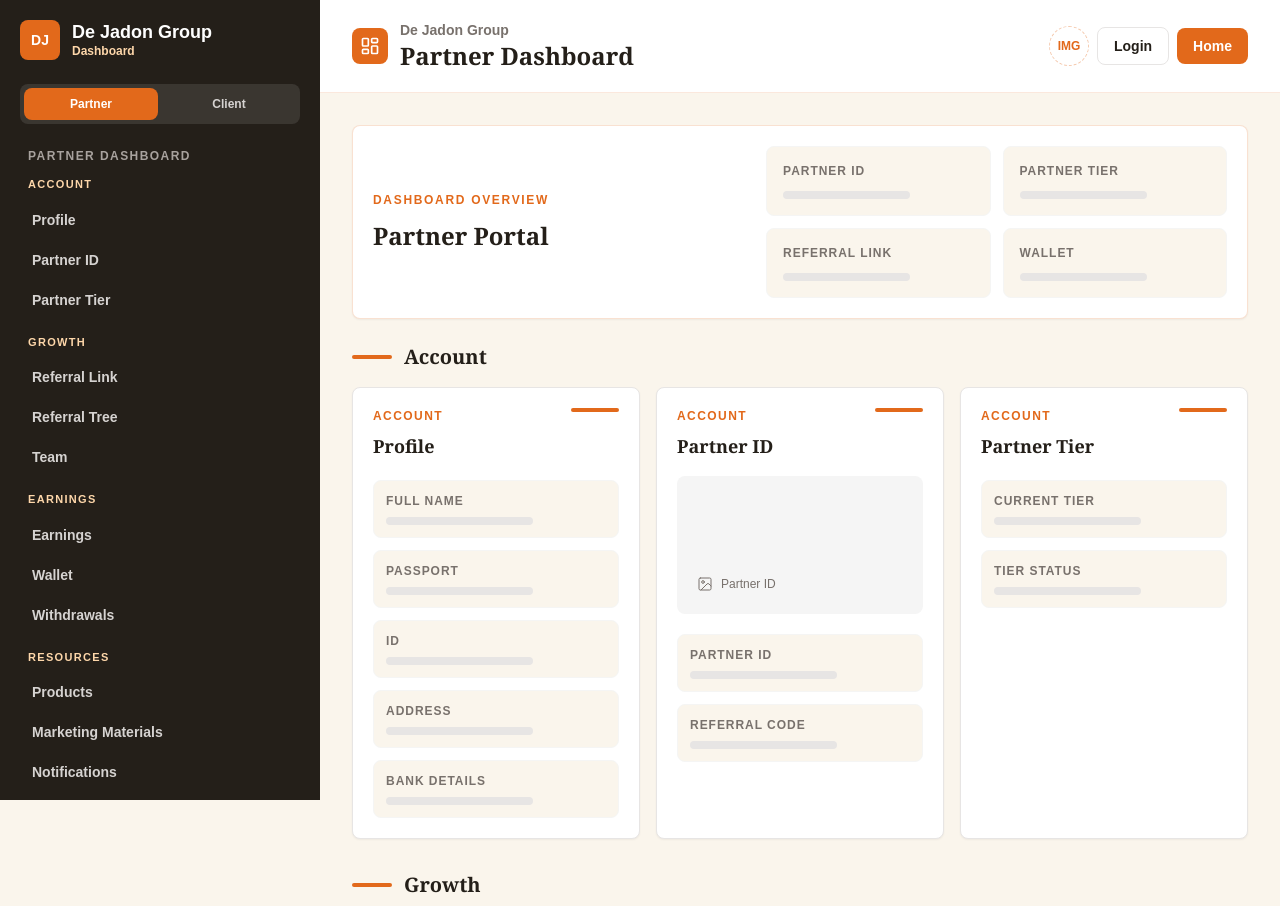
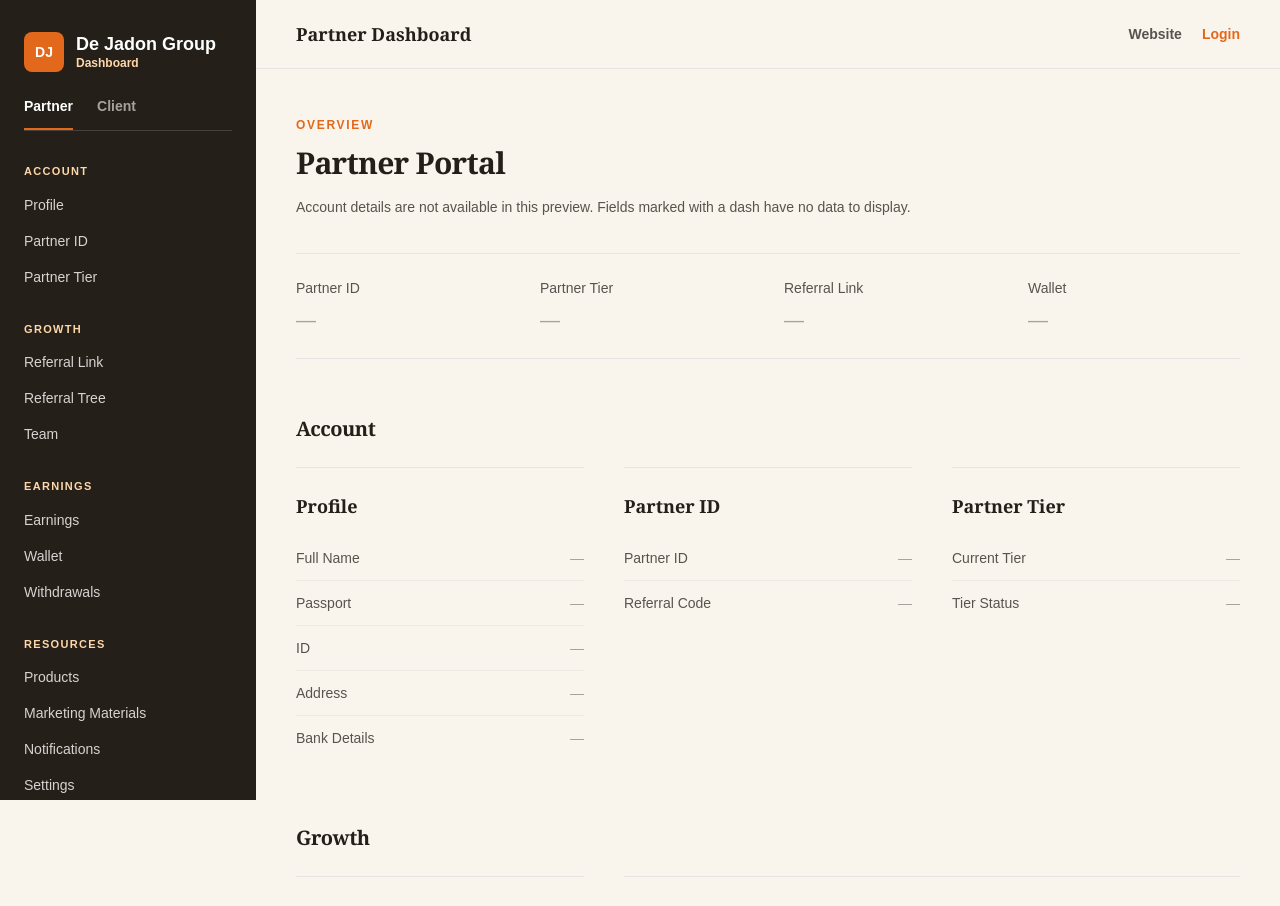
Before and after one commit to Emiloart/Dejadongroup, a Next.js app: page /dashboard/partner in a window 1280 px wide. Shown: the top 906 px of the page. Built offline with nearby package versions, Linux system fonts and the light colour scheme.

Commit message:
style: simplify dashboard preview panels

```diff
--- a/src/app/dashboard/[role]/page.tsx
+++ b/src/app/dashboard/[role]/page.tsx
@@ -1,7 +1,7 @@
 import { notFound } from "next/navigation";
 import { DashboardCard } from "@/components/dashboard-card";
 import { DashboardLayout } from "@/components/dashboard-layout";
-import { dashboardHighlights, dashboardSections, validDashboardRoles } from "@/lib/site-data";
+import { dashboardHighlights, dashboardSections, validDashboardRoles } from "@/lib/dashboard-data";
 import type { DashboardRole } from "@/types/site";
 
 type DashboardPageProps = {
@@ -28,35 +28,34 @@ export default function DashboardPage({ params }: DashboardPageProps) {
 
   return (
     <DashboardLayout role={params.role}>
-      <section className="mb-6 rounded-card border border-orangeAction/20 bg-white p-5 shadow-sm">
-        <div className="grid gap-4 lg:grid-cols-[0.9fr_1.1fr] lg:items-center">
-          <div>
-            <p className="text-xs font-bold uppercase tracking-[0.14em] text-orangeAction">Dashboard Overview</p>
-            <h2 className="mt-3 text-2xl font-semibold text-ink">
+      <section className="mb-14" aria-labelledby="dashboard-overview">
+        <p className="text-xs font-bold uppercase tracking-[0.14em] text-orangeAction">Overview</p>
+        <h2 id="dashboard-overview" className="mt-3 text-3xl font-semibold tracking-tight text-ink">
           {params.role === "partner" ? "Partner Portal" : "Client Portal"}
         </h2>
-          </div>
-          <div className="grid gap-3 sm:grid-cols-2">
+        <p className="mt-3 max-w-2xl text-sm leading-7 text-stone-600">
+          Account details are not available in this preview. Fields marked with a dash have no data to display.
+        </p>
+        <dl className="mt-8 grid grid-cols-2 gap-x-8 gap-y-6 border-y border-stone-200 py-6 xl:grid-cols-4">
           {highlights.map((highlight) => (
-              <div key={highlight} className="rounded-card border border-stone-100 bg-warm p-4">
-                <p className="text-xs font-bold uppercase tracking-[0.08em] text-stone-500">{highlight}</p>
-                <div className="mt-3 h-2 w-2/3 rounded-full bg-stone-200" />
+            <div key={highlight}>
+              <dt className="text-sm text-stone-600">{highlight}</dt>
+              <dd className="mt-2 text-xl text-stone-400">
+                <span aria-hidden="true">—</span>
+                <span className="sr-only">Not available</span>
+              </dd>
             </div>
           ))}
-          </div>
-        </div>
+        </dl>
       </section>
 
-      <div className="grid gap-8">
+      <div className="grid gap-10">
         {sections.map((section) => (
-          <section key={section.label} aria-labelledby={cardId(section.label)}>
-            <div className="mb-4 flex items-center gap-3">
-              <div className="h-1 w-10 rounded-full bg-orangeAction" />
-              <h2 id={cardId(section.label)} className="text-xl font-semibold text-ink">
+          <section key={section.label} aria-labelledby={`section-${cardId(section.label)}`}>
+            <h2 id={`section-${cardId(section.label)}`} className="mb-6 scroll-mt-8 text-xl font-semibold tracking-tight text-ink">
               {section.label}
             </h2>
-            </div>
-            <div className="grid gap-4 md:grid-cols-2 xl:grid-cols-3">
+            <div className="grid gap-x-10 gap-y-2 md:grid-cols-2 xl:grid-cols-3">
               {section.items.map((card) => (
                 <DashboardCard key={card.title} card={card} id={cardId(card.title)} />
               ))}
--- a/src/components/dashboard-card.tsx
+++ b/src/components/dashboard-card.tsx
@@ -1,5 +1,3 @@
-import { ImageCanvas } from "@/components/image-canvas";
-import { ContentSlot } from "@/components/content-slot";
 import type { DashboardCard as DashboardCardType } from "@/types/site";
 
 type DashboardCardProps = {
@@ -11,40 +9,26 @@ export function DashboardCard({ card, id }: DashboardCardProps) {
   return (
     <article
       id={id}
-      className={`scroll-mt-28 rounded-card border border-stone-200 bg-white p-5 shadow-sm transition hover:-translate-y-1 hover:shadow-md ${
+      className={`scroll-mt-24 border-t border-stone-200 py-6 ${
         card.wide ? "lg:col-span-2" : ""
       }`}
     >
-      <div className="mb-4 flex items-start justify-between gap-4">
-        <div>
-          <p className="text-xs font-bold uppercase tracking-[0.12em] text-orangeAction">{card.group}</p>
-          <h2 className="mt-2 text-lg font-semibold text-ink">{card.title}</h2>
-        </div>
-        <div className="h-1 w-12 rounded-full bg-orangeAction" />
-      </div>
-      {card.canvas ? (
-        <div className="mt-4">
-          <ImageCanvas label={card.title} compact />
-        </div>
-      ) : null}
+      <h3 className="text-lg font-semibold text-ink">{card.title}</h3>
       {card.fields ? (
-        <div className="mt-5 grid gap-3">
+        <dl className="mt-4 divide-y divide-stone-200/60">
           {card.fields.map((field) => (
-            <div key={field} className="grid gap-2 rounded-card border border-stone-100 bg-warm p-3">
-              <span className="text-xs font-bold uppercase tracking-[0.08em] text-stone-500">{field}</span>
-              <span className="h-2 w-2/3 rounded-full bg-stone-200" />
+            <div key={field} className="flex items-baseline justify-between gap-6 py-3 text-sm">
+              <dt className="text-stone-600">{field}</dt>
+              <dd className="shrink-0 text-stone-400">
+                <span aria-hidden="true">—</span>
+                <span className="sr-only">Not available</span>
+              </dd>
             </div>
           ))}
-        </div>
+        </dl>
       ) : null}
-      {!card.canvas && !card.fields ? (
-        <div className="mt-5 grid gap-3">
-          <ContentSlot label={`${card.title} Panel`} />
-          <div className="grid gap-2 rounded-card border border-stone-100 bg-warm p-4">
-            <div className="h-2 w-3/4 rounded-full bg-stone-200" />
-            <div className="h-2 w-1/2 rounded-full bg-stone-200" />
-          </div>
-        </div>
+      {!card.fields ? (
+        <p className="mt-4 text-sm text-stone-500">No details available.</p>
       ) : null}
     </article>
   );
--- a/src/components/dashboard-layout.tsx
+++ b/src/components/dashboard-layout.tsx
@@ -1,7 +1,7 @@
 import Link from "next/link";
 import type { ReactNode } from "react";
-import { ArrowLeft, LayoutDashboard } from "lucide-react";
-import { dashboardLabels, dashboardSections, validDashboardRoles } from "@/lib/site-data";
+import { ArrowLeft, ChevronDown } from "lucide-react";
+import { dashboardLabels, dashboardSections, validDashboardRoles } from "@/lib/dashboard-data";
 import type { DashboardRole } from "@/types/site";
 
 type DashboardLayoutProps = {
@@ -18,9 +18,9 @@ export function DashboardLayout({ role, children }: DashboardLayoutProps) {
 
   return (
     <div className="min-h-screen bg-warm text-ink lg:flex">
-      <aside className="bg-ink px-5 py-5 text-white lg:sticky lg:top-0 lg:h-screen lg:w-80 lg:flex-shrink-0 lg:overflow-y-auto">
+      <aside className="bg-ink px-5 py-5 text-white lg:sticky lg:top-0 lg:h-screen lg:w-64 lg:flex-shrink-0 lg:overflow-y-auto lg:px-6 lg:py-8">
         <Link href="/" className="flex items-center gap-3">
-          <span className="flex h-10 w-10 items-center justify-center rounded-card bg-orangeAction text-sm font-bold text-white">
+          <span className="flex h-10 w-10 items-center justify-center rounded-lg bg-orangeAction text-sm font-bold text-white">
             DJ
           </span>
           <span>
@@ -29,13 +29,14 @@ export function DashboardLayout({ role, children }: DashboardLayoutProps) {
           </span>
         </Link>
 
-        <div className="mt-6 grid grid-cols-2 gap-1 rounded-card bg-white/10 p-1">
+        <div className="mt-6 flex gap-6 border-b border-white/15">
           {validDashboardRoles.map((dashboardRole) => (
             <Link
               key={dashboardRole}
               href={`/dashboard/${dashboardRole}`}
-              className={`rounded-card px-2 py-2 text-center text-xs font-bold capitalize ${
-                role === dashboardRole ? "bg-orangeAction text-white" : "text-stone-300 hover:bg-white/10 hover:text-white"
+              aria-current={role === dashboardRole ? "page" : undefined}
+              className={`border-b-2 pb-3 text-sm font-semibold capitalize transition-colors ${
+                role === dashboardRole ? "border-orangeAction text-white" : "border-transparent text-stone-400 hover:text-white"
               }`}
             >
               {dashboardRole}
@@ -43,18 +44,35 @@ export function DashboardLayout({ role, children }: DashboardLayoutProps) {
           ))}
         </div>
 
-        <nav aria-label={`${dashboardLabels[role]} navigation`} className="mt-6">
-          <p className="mb-3 px-2 text-xs font-bold uppercase tracking-[0.12em] text-stone-400">{dashboardLabels[role]}</p>
-          <div className="grid gap-4">
+        <details className="group mt-4 lg:hidden">
+          <summary className="flex cursor-pointer list-none items-center justify-between gap-4 py-2 text-sm font-semibold text-stone-200 [&::-webkit-details-marker]:hidden">
+            Jump to a section
+            <ChevronDown aria-hidden="true" className="h-4 w-4 transition-transform group-open:rotate-180" />
+          </summary>
+          <nav aria-label={`${dashboardLabels[role]} mobile navigation`} className="mt-2 grid gap-1 border-t border-white/10 pt-3">
+            {sections.map((section) => (
+              <a
+                key={section.label}
+                href={`#section-${cardId(section.label)}`}
+                className="py-2 text-sm text-stone-300 hover:text-orange-200"
+              >
+                {section.label}
+              </a>
+            ))}
+          </nav>
+        </details>
+
+        <nav aria-label={`${dashboardLabels[role]} navigation`} className="mt-8 hidden lg:block">
+          <div className="grid gap-7">
             {sections.map((section) => (
               <div key={section.label}>
-                <p className="mb-2 px-2 text-[11px] font-bold uppercase tracking-[0.12em] text-orange-200">{section.label}</p>
-                <div className="flex gap-2 overflow-x-auto pb-2 lg:grid lg:gap-1 lg:overflow-visible lg:pb-0">
+                <p className="mb-2 text-[11px] font-bold uppercase tracking-[0.12em] text-orange-200">{section.label}</p>
+                <div className="grid gap-1">
                   {section.items.map((card) => (
                     <a
                       key={card.title}
                       href={`#${cardId(card.title)}`}
-                      className="whitespace-nowrap rounded-card px-3 py-2 text-sm font-semibold text-stone-300 hover:bg-white/10 hover:text-white lg:whitespace-normal"
+                      className="py-1.5 text-sm text-stone-300 transition-colors hover:text-white"
                     >
                       {card.title}
                     </a>
@@ -67,7 +85,7 @@ export function DashboardLayout({ role, children }: DashboardLayoutProps) {
 
         <Link
           href="/"
-          className="mt-6 hidden items-center gap-2 border-t border-white/10 pt-5 text-sm font-semibold text-stone-300 hover:text-orange-200 lg:flex"
+          className="mt-8 hidden items-center gap-2 border-t border-white/10 pt-5 text-sm font-semibold text-stone-300 hover:text-orange-200 lg:flex"
         >
           <ArrowLeft aria-hidden="true" className="h-4 w-4" />
           Back to Website
@@ -75,31 +93,20 @@ export function DashboardLayout({ role, children }: DashboardLayoutProps) {
       </aside>
 
       <div className="min-w-0 flex-1">
-        <header className="border-b border-orangeAction/15 bg-white">
-          <div className="mx-auto flex max-w-7xl flex-col gap-4 px-5 py-5 sm:px-6 lg:flex-row lg:items-center lg:justify-between lg:px-8">
-            <div className="flex items-center gap-3">
-              <span className="rounded-card bg-orangeAction p-2 text-white">
-                <LayoutDashboard aria-hidden="true" className="h-5 w-5" />
-              </span>
-              <div>
-                <p className="text-sm font-semibold text-stone-500">De Jadon Group</p>
-                <h1 className="text-2xl font-semibold">{dashboardLabels[role]}</h1>
-              </div>
-            </div>
-            <div className="flex flex-wrap items-center gap-2">
-              <div className="image-canvas-pattern flex h-10 w-10 items-center justify-center rounded-full border border-dashed border-orangeAction/35 text-xs font-bold text-orangeAction">
-                IMG
-              </div>
-              <Link className="rounded-card border border-stone-200 px-4 py-2 text-sm font-semibold hover:bg-warm" href="/login">
+        <header className="border-b border-stone-200">
+          <div className="mx-auto flex max-w-7xl flex-wrap items-center justify-between gap-3 px-5 py-5 sm:px-8 lg:px-10">
+            <h1 className="text-base font-semibold sm:text-lg">{dashboardLabels[role]}</h1>
+            <div className="flex items-center gap-5">
+              <Link className="text-sm font-semibold text-stone-600 hover:text-orangeAction" href="/">
+                Website
+              </Link>
+              <Link className="text-sm font-semibold text-orangeAction hover:text-orange-700" href="/login">
                 Login
-              </Link>
-              <Link className="rounded-card bg-orangeAction px-4 py-2 text-sm font-semibold text-white hover:bg-orange-700" href="/">
-                Home
               </Link>
             </div>
           </div>
         </header>
-        <main className="mx-auto max-w-7xl px-5 py-6 sm:px-6 lg:px-8 lg:py-8">{children}</main>
+        <main className="mx-auto max-w-7xl px-5 py-10 sm:px-8 lg:px-10 lg:py-12">{children}</main>
       </div>
     </div>
   );
--- /dev/null
+++ b/src/lib/dashboard-data.ts
@@ -0,0 +1,90 @@
+import type { DashboardRole, DashboardSection } from "@/types/site";
+
+export const dashboardSections: Record<DashboardRole, DashboardSection[]> = {
+  partner: [
+    {
+      label: "Account",
+      items: [
+        { title: "Profile", group: "Account", fields: ["Full Name", "Passport", "ID", "Address", "Bank Details"] },
+        { title: "Partner ID", group: "Account", fields: ["Partner ID", "Referral Code"], canvas: true },
+        { title: "Partner Tier", group: "Account", fields: ["Current Tier", "Tier Status"] }
+      ]
+    },
+    {
+      label: "Growth",
+      items: [
+        { title: "Referral Link", group: "Growth", fields: ["Referral Link", "QR Code"], canvas: true },
+        { title: "Referral Tree", group: "Growth", fields: ["Direct Referrals", "Downline"], canvas: true, wide: true },
+        { title: "Team", group: "Growth", fields: ["Team Members", "Team Activity"] }
+      ]
+    },
+    {
+      label: "Earnings",
+      items: [
+        { title: "Earnings", group: "Earnings", fields: ["Commission", "Bonuses"] },
+        { title: "Wallet", group: "Earnings", fields: ["Wallet Balance", "Wallet Activity"] },
+        { title: "Withdrawals", group: "Earnings", fields: ["Withdrawal Requests", "Withdrawal History"] }
+      ]
+    },
+    {
+      label: "Resources",
+      items: [
+        { title: "Products", group: "Resources", fields: ["Fish Heads", "Cutlets", "Fish Tail"] },
+        { title: "Marketing Materials", group: "Resources", fields: ["Banner", "Flyer", "Brochure"], canvas: true },
+        { title: "Notifications", group: "Resources", fields: ["Notifications"] },
+        { title: "Settings", group: "Resources", fields: ["Password", "Account Preferences"] }
+      ]
+    }
+  ],
+  client: [
+    {
+      label: "Account",
+      items: [
+        { title: "Profile", group: "Account", fields: ["Full Name", "Email", "Phone", "Address"] },
+        { title: "Client ID", group: "Account", fields: ["Client ID", "Account Type"] }
+      ]
+    },
+    {
+      label: "Agro-Real Estate",
+      items: [
+        {
+          title: "Agro-Real Estate",
+          group: "Agro-Real Estate",
+          fields: ["Buy Cultivated Farmland", "Buy Land & Managed Cultivation"],
+          wide: true
+        },
+        { title: "Land Records", group: "Agro-Real Estate", fields: ["Land Records", "Documents"] },
+        { title: "Managed Cultivation", group: "Agro-Real Estate", fields: ["Cultivation", "Management"] },
+        { title: "Investment Plans", group: "Agro-Real Estate", fields: ["Investment Plans"] }
+      ]
+    },
+    {
+      label: "Farm Updates",
+      items: [
+        { title: "Farm Stage", group: "Farm Updates", fields: ["Farm Stage", "Current Activity"] },
+        { title: "Photos", group: "Farm Updates", fields: ["Farm Photos"], canvas: true },
+        { title: "Reports", group: "Farm Updates", fields: ["Progress Reports"], wide: true },
+        { title: "Yield History", group: "Farm Updates", fields: ["Yield History"] }
+      ]
+    },
+    {
+      label: "Settings",
+      items: [
+        { title: "Notifications", group: "Settings", fields: ["Notifications"] },
+        { title: "Settings", group: "Settings", fields: ["Password", "Account Preferences"] }
+      ]
+    }
+  ]
+};
+
+export const dashboardLabels: Record<DashboardRole, string> = {
+  partner: "Partner Dashboard",
+  client: "Client Dashboard"
+};
+
+export const dashboardHighlights: Record<DashboardRole, string[]> = {
+  partner: ["Partner ID", "Partner Tier", "Referral Link", "Wallet"],
+  client: ["Client ID", "Land Records", "Managed Cultivation", "Reports"]
+};
+
+export const validDashboardRoles = Object.keys(dashboardSections) as DashboardRole[];
```
Lines whose indentation alone changed are shown as unchanged.
